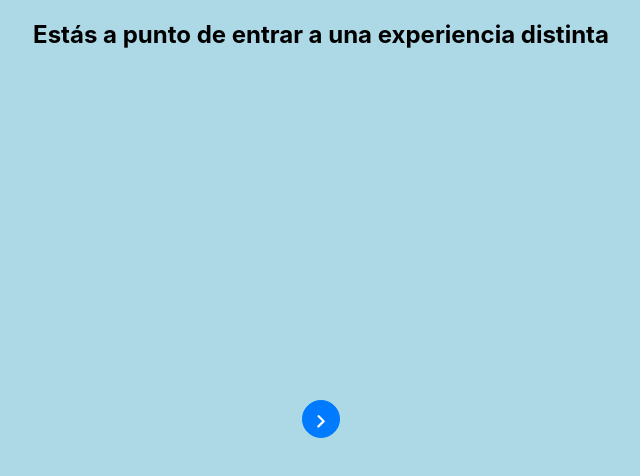
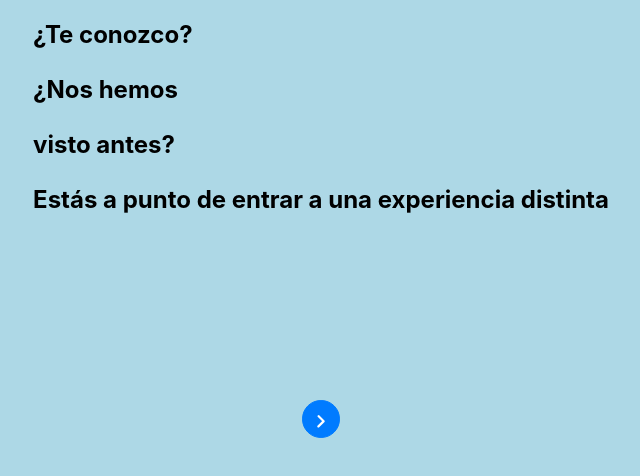
Before and after one commit to juanberme/PDG2_Phone, a React (Create React App) app: page / in a window 1280 px wide. Shown: the top 476 px of the page, without its empty margins (319-959 px from the left). Built offline with nearby package versions, Linux system fonts and the light colour scheme.

Commit message:
beginPage: se está re diseñando la pantalla teniendo en cuenta las diferencias en resolución y tamaño de diseño original y tamaños reales

```diff
--- a/src/routes/Begin.jsx
+++ b/src/routes/Begin.jsx
@@ -6,7 +6,11 @@ import '../styles/mediaqueries.css';
 export default function Begin(){
     return <div className='fullCont'>
         <section className='fullCont_Ttl'>
-            <h1 id='magic'>Estás a punto de entrar a una experiencia distinta</h1>
+            <h1 className='fullCont_Ln' id='l1'>¿Te conozco?</h1>
+            <h1 className='fullCont_Ln' id='l2'>¿Nos hemos </h1>
+            <h1 className="fullCont_Ln" id='l3'>visto antes?</h1>
+
+            <h1 className="fullCont_Ln" id='l4'>Estás a punto de entrar a una experiencia distinta</h1>
         </section>
         <section className='fullCont_Btn'>
             <PDGButton/>
--- a/src/styles/beginPage.css
+++ b/src/styles/beginPage.css
@@ -9,3 +9,27 @@
 
     box-sizing: content-box;
 }
+
+.fullCont_Ttl{
+
+}
+
+.fullCont_Ln{
+    height: 35px;
+}
+
+#l1{
+
+}
+
+#l2{
+
+}
+
+#l3{
+
+}
+
+#l4{
+
+}
```
